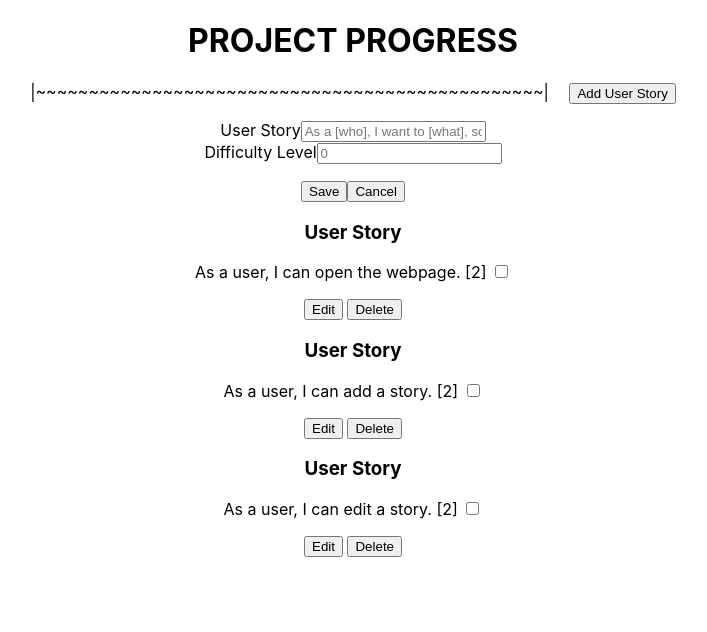
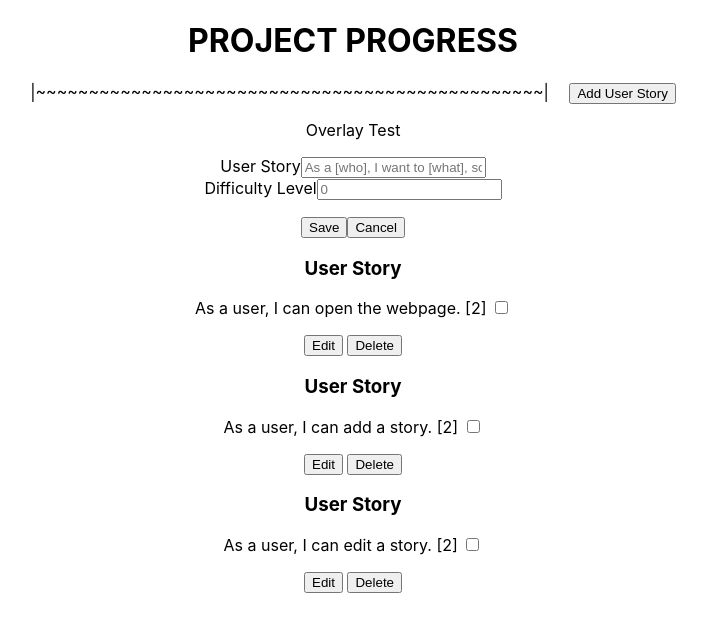
Before and after one commit to KneadTeam/Sprint, a React (Create React App) app in the folder frontend/: page / in a window 1280 px wide. Shown: the top 632 px of the page, without its empty margins (287-994 px from the left). Built offline with nearby package versions, Linux system fonts and the light colour scheme.

Commit message:
local changes

```diff
--- a/frontend/src/App.js
+++ b/frontend/src/App.js
@@ -1,7 +1,7 @@
 import './App.css';
 import { useState } from 'react';
 import AddStory from "./Components/AddStory/AddStory"
-// import Story from "./Components/Story/Story"
+// import Story from "./Components/Story/story"
 import Stories from './Components/Story/Stories';
 import PBar from "./Components/Progress/PBar"
 
--- /dev/null
+++ b/frontend/src/components/Overlay/Overlay.js
@@ -0,0 +1,11 @@
+function Overlay ( { isOpen, onClose } ){
+    return (
+        <div>
+           {isOpen ?
+            <p>Overlay Test</p>
+            : null}
+        </div>
+    )
+}
+
+export default Overlay;
--- a/frontend/src/components/Progress/PBar.js
+++ b/frontend/src/components/Progress/PBar.js
@@ -1,4 +1,4 @@
-
+import Overlay from "../Overlay/Overlay";
 
 function PBar() {
     return (
@@ -8,6 +8,7 @@ function PBar() {
             <p>
                 |~~~~~~~~~~~~~~~~~~~~~~~~~~~~~~~~~~~~~~~~~~~~~~~~| &emsp;
                 <button>Add User Story</button>
+                <Overlay isOpen={true}></Overlay>
             </p>
         </div>
     )
--- a/frontend/src/components/Story/Stories.js
+++ b/frontend/src/components/Story/Stories.js
@@ -1,4 +1,4 @@
-import Story from "./Story"
+import Story from "./story"
 
 function Stories( {stories, onDelete} ){
 
```
